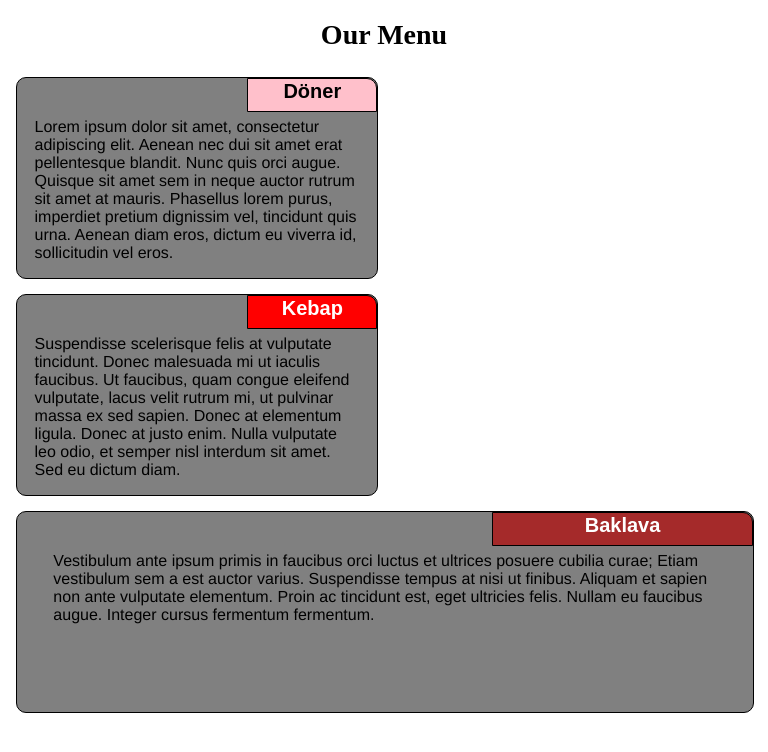
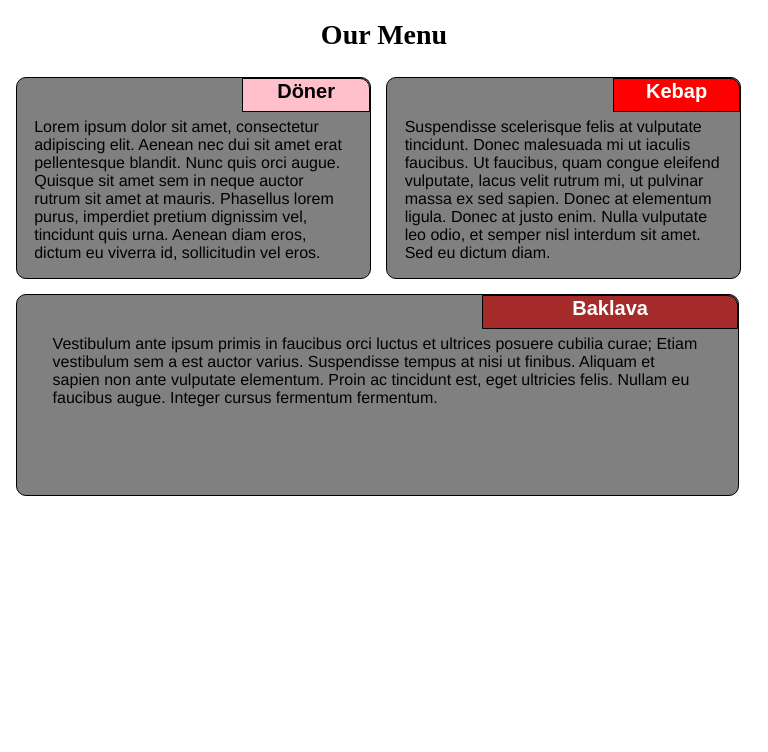
Before and after one commit to tarikozyurt/coursera, a plain HTML site: page mysite/index.html in a window 768 px wide. Drawn offline with Linux system fonts and the light colour scheme.

Commit message:
assignment1

```diff
--- a/mysite/css/index.css
+++ b/mysite/css/index.css
@@ -1,6 +1,5 @@
 <style>
 
-/********** Base styles **********/
 * {
   box-sizing: border-box;
 }
@@ -48,7 +47,7 @@ p{
   font-family: Helvetica;
 }
 
-@media (max-width: 767px) {
+@media (max-width: 768px) {
   .boxx{
     width: 90%;
     margin: 5%;
@@ -57,10 +56,10 @@ p{
 
 @media (min-width: 768px) and (max-width: 991px) {
   #box3{
-    width: 98%;
+    width: 96%;
   }
   .boxx{
-    width: 48%;
+    width: 47%;
     margin: 1%;
     height: 200px;
   }
```
